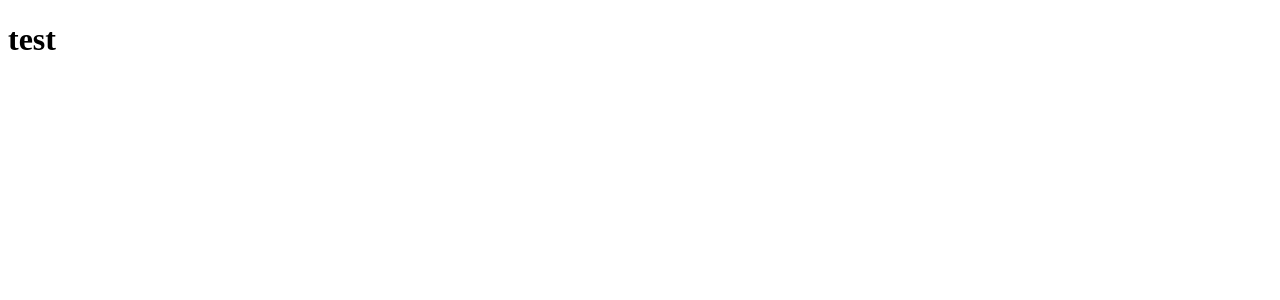
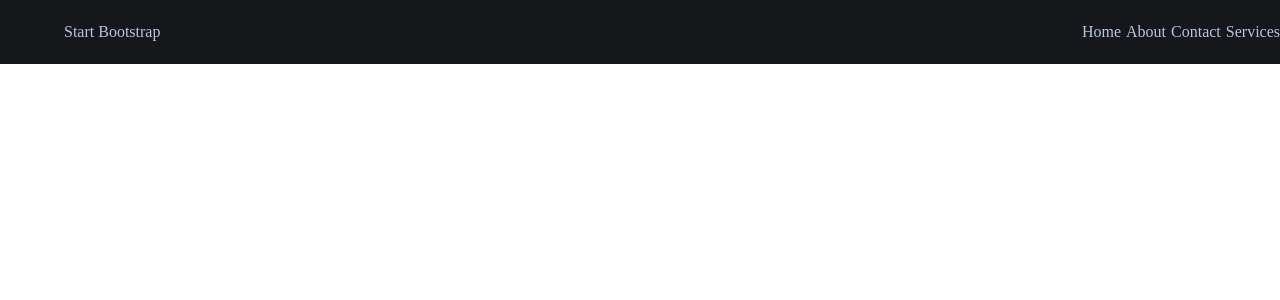
Before and after one commit to AdonsFCO/reactPractice3, a React (Vite) app: page / in a window 1280 px wide. Shown: the top 300 px of the page. Built offline with nearby package versions, Linux system fonts and the light colour scheme.

Commit message:
[Ref] Change App component to Class component.

```diff
--- a/src/App.jsx
+++ b/src/App.jsx
@@ -1,17 +1,17 @@
-import { Component } from "react"
+import { Component } from "react";
+import Header from "./components/Header/Header";
 
-
-class App extends Component
-{
-  constructor(props)
-  {
-    super(props)
+class App extends Component {
+  constructor(props) {
+    super(props);
   }
-  render()
-  {
-    return(<h1>test</h1>)
+  render() {
+    return (
+      <div className="container">
+        <Header />
+      </div>
+    );
   }
-
 }
 
-export default App
+export default App;
```
